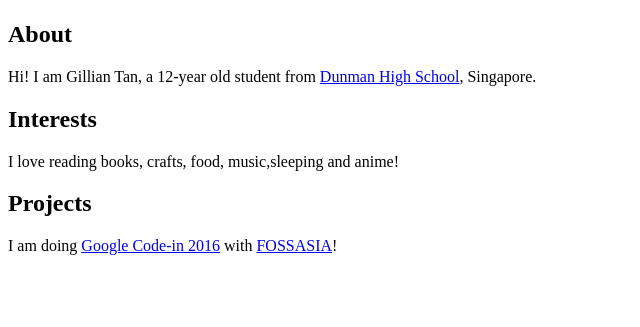
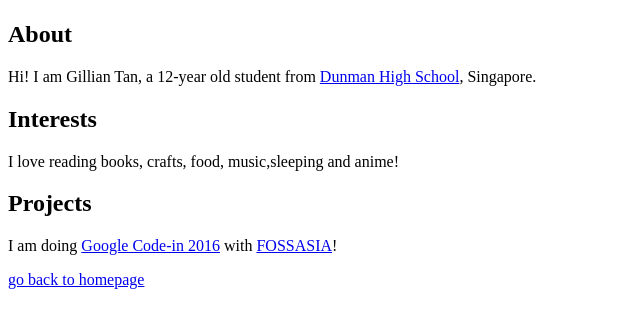
Before and after one commit to dhs17y1bgilliantan/dhs17y1bgilliantan.github.io, a plain HTML site: page index.html in a window 1280 px wide. Shown: the part 99-426 px from the top of the page, without its empty margins (0-640 px from the left). Drawn offline with Linux system fonts and the light colour scheme.

Commit message:
Update index.html

```diff
--- a/index.html
+++ b/index.html
@@ -13,4 +13,5 @@
     <p>I love reading books, crafts, food, music,sleeping and anime!
     <h2>Projects</h2>
     <p> I am doing <a href="http://codein.withgoogle.com"> Google Code-in 2016</a> with <a href="http://fossasia.org">FOSSASIA</a>!</p>
+    <a href="page2.html"> go back to homepage </a>
     </body>
```
